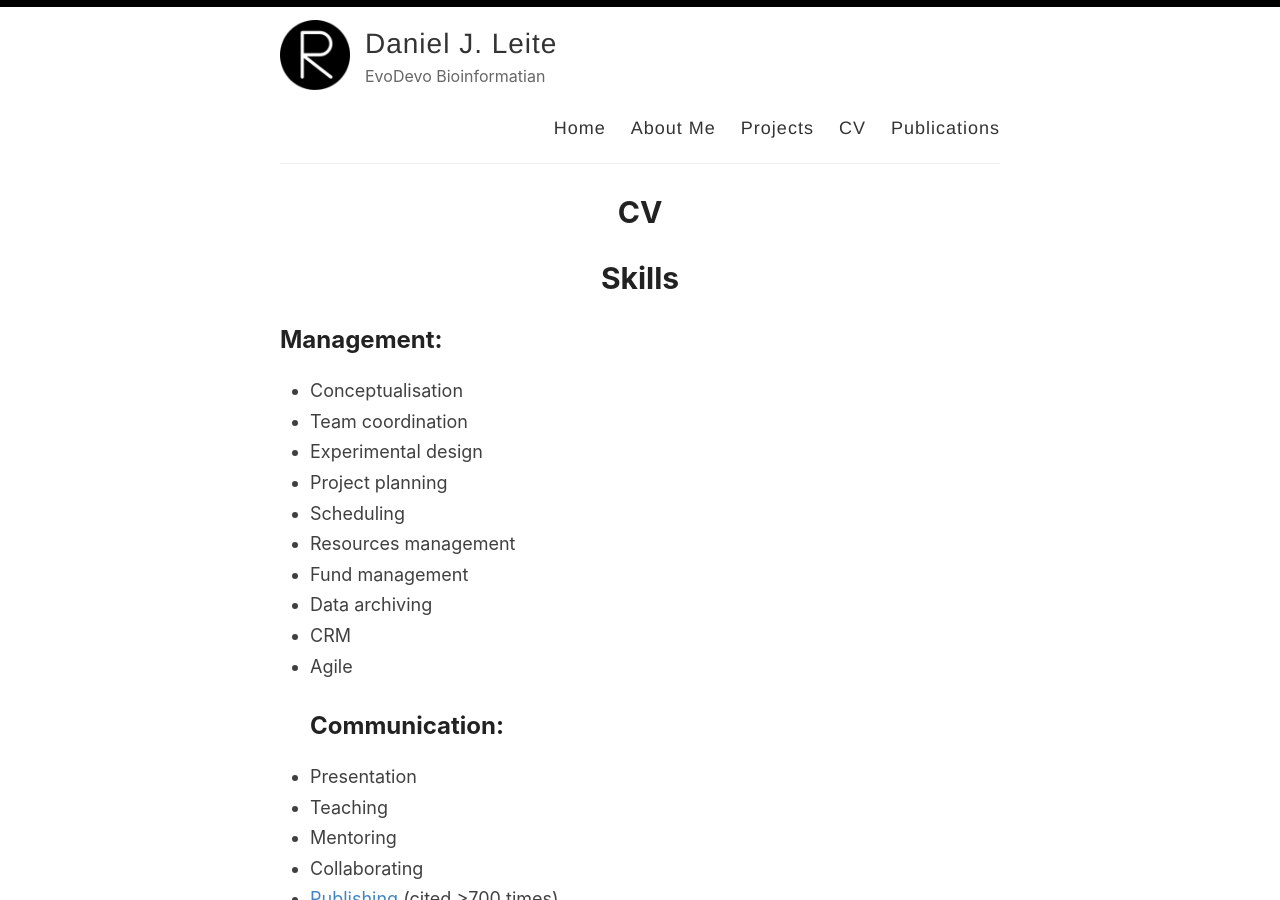
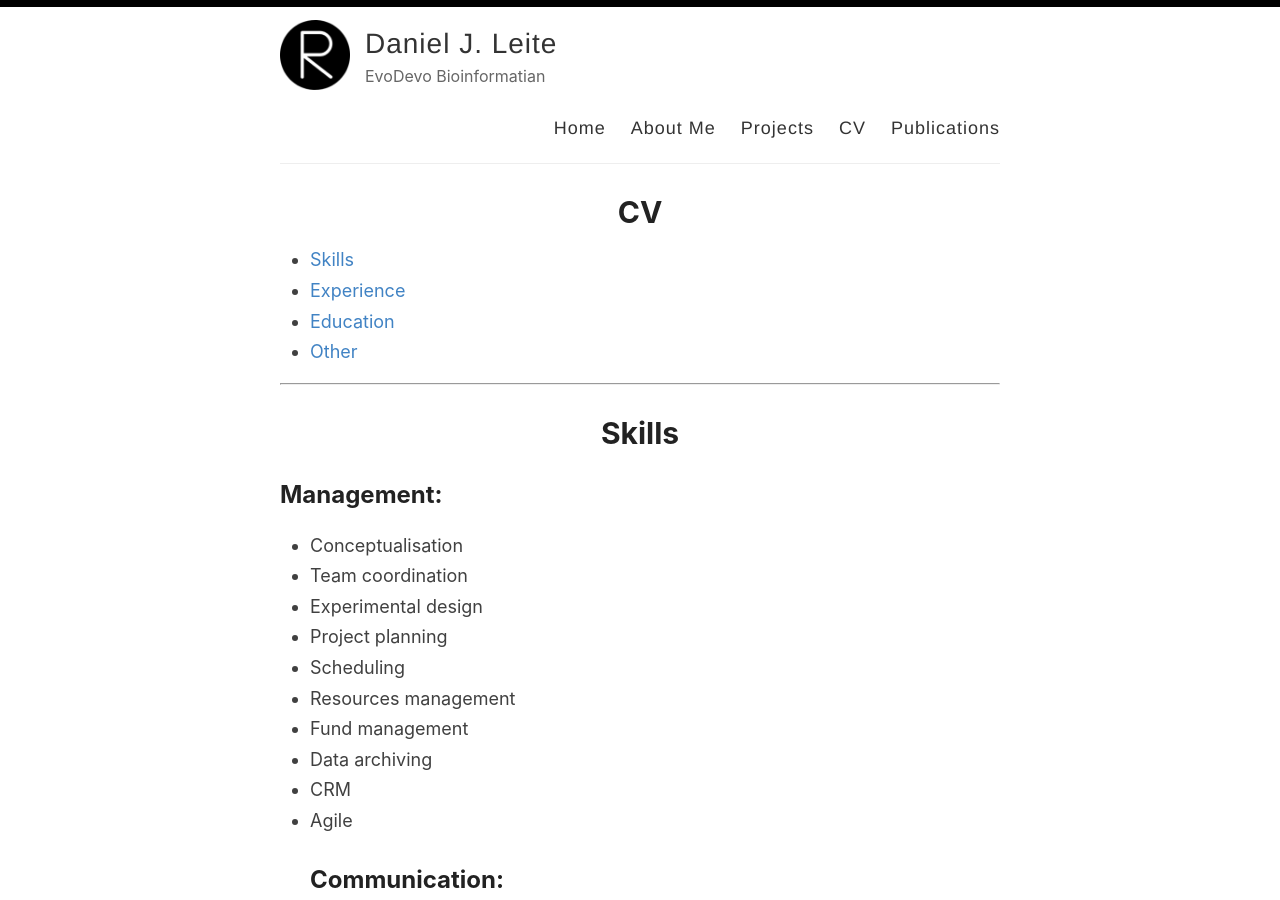
Before and after one commit to djleite/djleite.github.io, a Jekyll site: the page built from _pages/cv.md, in a window 1280 px wide and 900 px high. Built offline with Jekyll 4.4.1, drawn with Linux system fonts in a browser that asks for light colours; some of the changed text lies outside the part shown.

Commit message:
cv contents and format

```diff
--- a/_pages/cv.md
+++ b/_pages/cv.md
@@ -3,6 +3,13 @@ layout: page
 title: CV
 permalink: /cv/
 ---
+
+- [Skills](https://djleite.github.io/cv#skills)
+- [Experience](https://djleite.github.io/cv#experience)
+- [Education](https://djleite.github.io/cv#education)
+- [Other](https://djleite.github.io/cv#other)
+
+***
 
 # Skills
 ## Management:
@@ -55,6 +62,7 @@ permalink: /cv/
 - Invertebrate husbandry
 - Species identification
 
+***
 
 # EXPERIENCE
 
@@ -118,16 +126,20 @@ permalink: /cv/
 - Investigated the homeobox gene repertoires in chelicerate whole genome duplications
 - Genome assembly (SPAdes) and variant calling (GATK) between strains of baculoviridae
 
+***
 
-# Education
+# EDUCATION
+
 ## Ph.D. – Oxford Brookes University (2013 – 2017)
 Thesis “Duplication and divergence of homeobox genes and microRNAs in Chelicerata”.
 Published three first-author papers and received accolades for presentations and posters.
 ## BSc– Oxford Brookes University (2010 – 2013)
 1st Class Honours. Evolutionary | Developmental | Molecular | Cellular | Plant | Conservation
 
+***
 
-# Other
+# OTHER
+
 ## Journal Reviewer:
 BMC Genomics | BMC Biology | Proc. of the Royal Society London B | Nucleic Acids Research | Development Genes and Evolution | JEZ Part B: Molecular and Developmental Evolution
 ## Key conference presentations:
```
